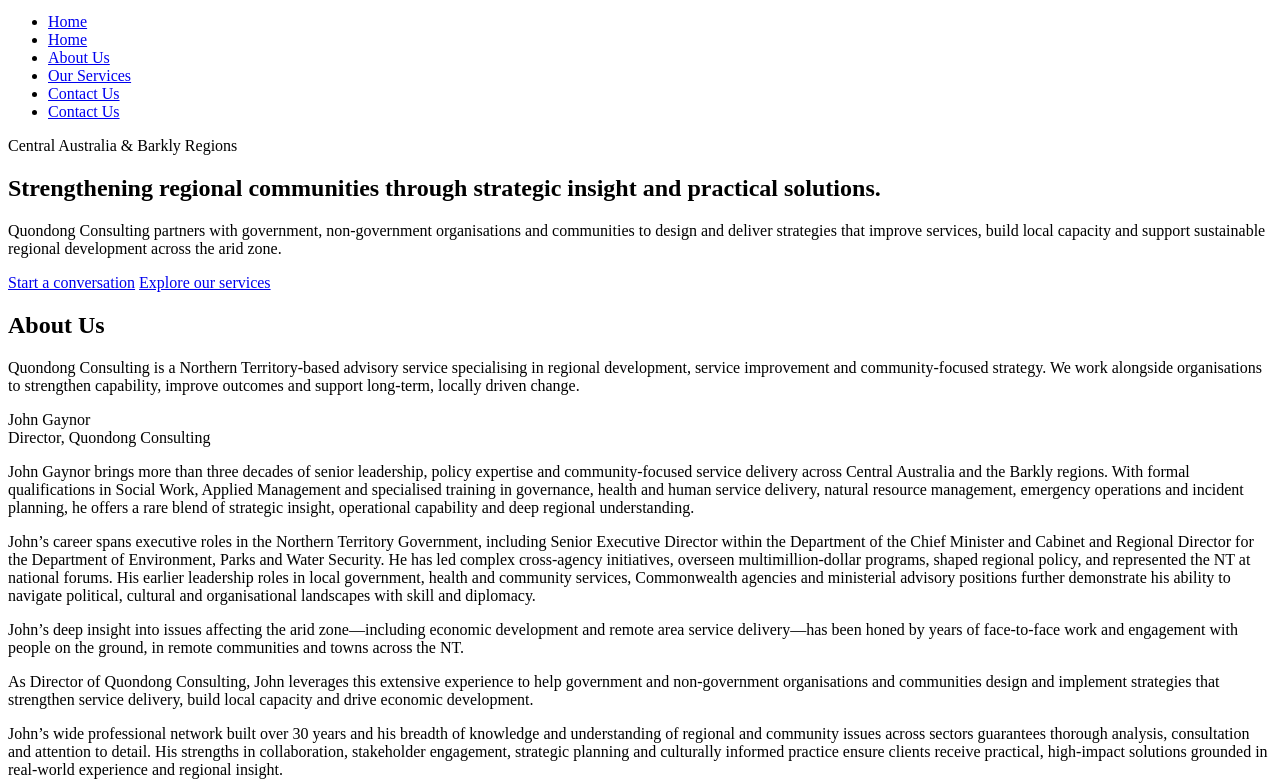
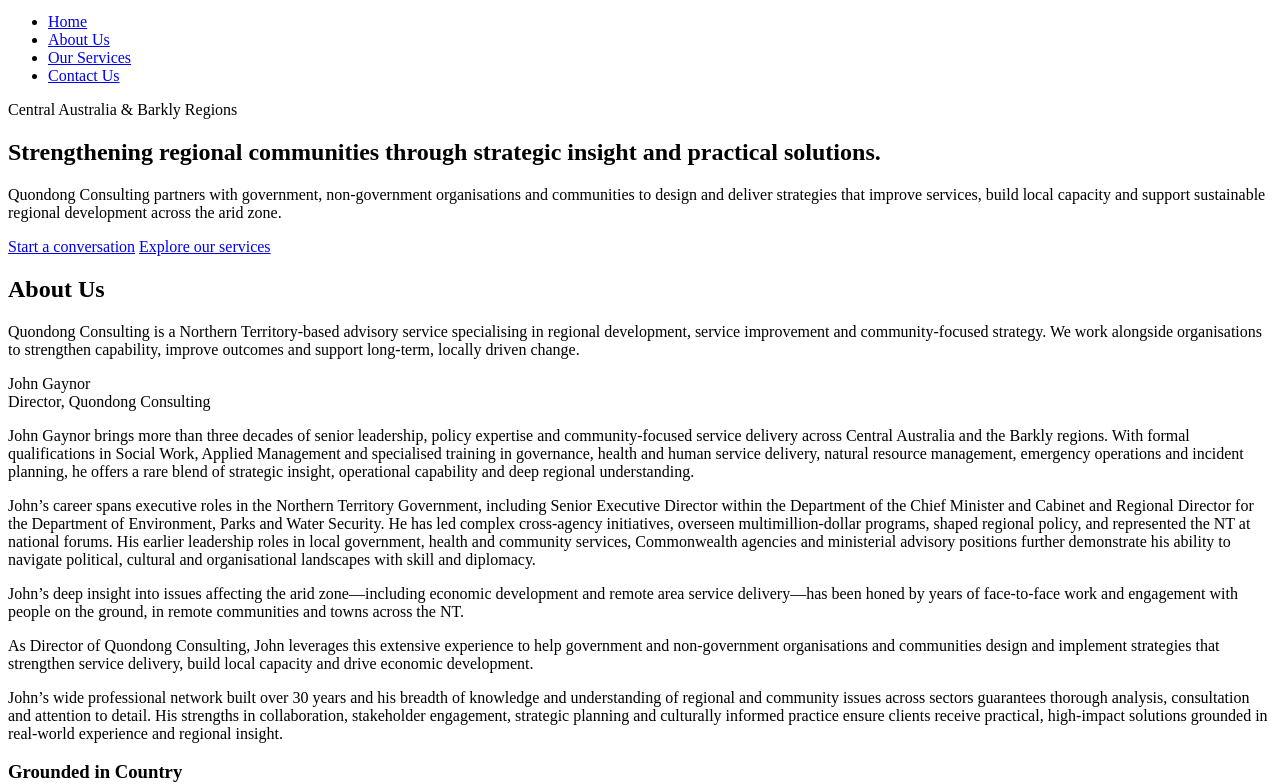
Before and after one commit to QuonCons01/quondong-consulting, a plain HTML site: page Index.html in a window 1280 px wide. Shown: the part 47-831 px from the top of the page. Drawn offline with Linux system fonts and the light colour scheme.

Commit message:
Update Index.html

```diff
--- a/Index.html
+++ b/Index.html
@@ -11,17 +11,16 @@
 <header>
   <div class="container nav">
     <div class="nav-left">
-      <img src="logo.png" alt="Quondong Consulting logo" class="nav-logo">
+      <img src="images/logo.png" alt="Quondong Consulting logo" class="nav-logo">
       <div class="nav-title">Quondong Consulting</div>
     </div>
+
     <nav>
       <ul>
-        <li><a href="#home">Home</a></li>
-        <li><a href="index.html">Home</a></li>
-<li><a href="about.html">About Us</a></li>
-<li><a href="services.html">Our Services</a></li>
-<li><a href="index.html#contact">Contact Us</a></li>
-        <li><a href="#contact">Contact Us</a></li>
+        <li><a href="index.html" class="">Home</a></li>
+        <li><a href="about.html" class="">About Us</a></li>
+        <li><a href="services.html" class="">Our Services</a></li>
+        <li><a href="index.html#contact" class="">Contact Us</a></li>
       </ul>
     </nav>
   </div>
```
